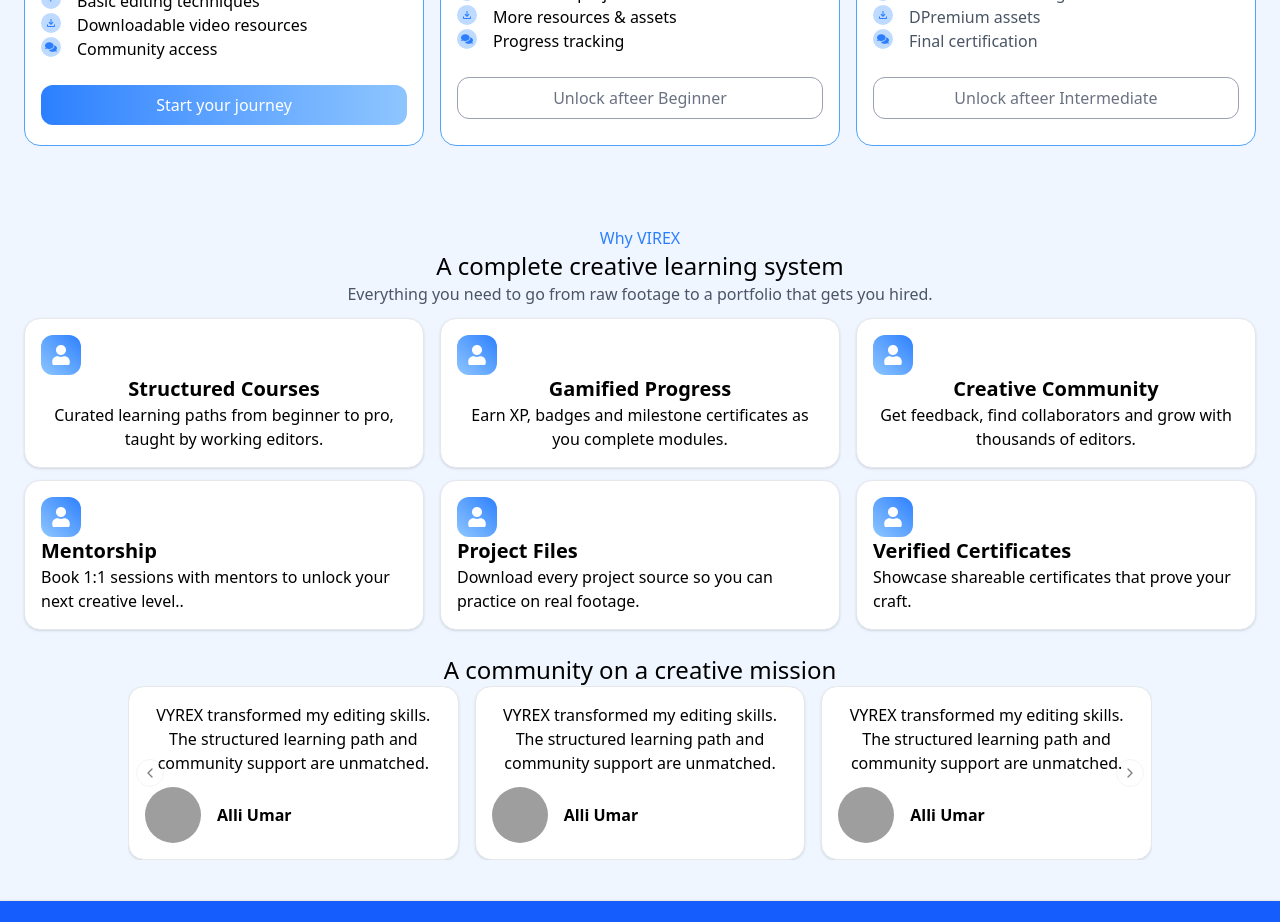
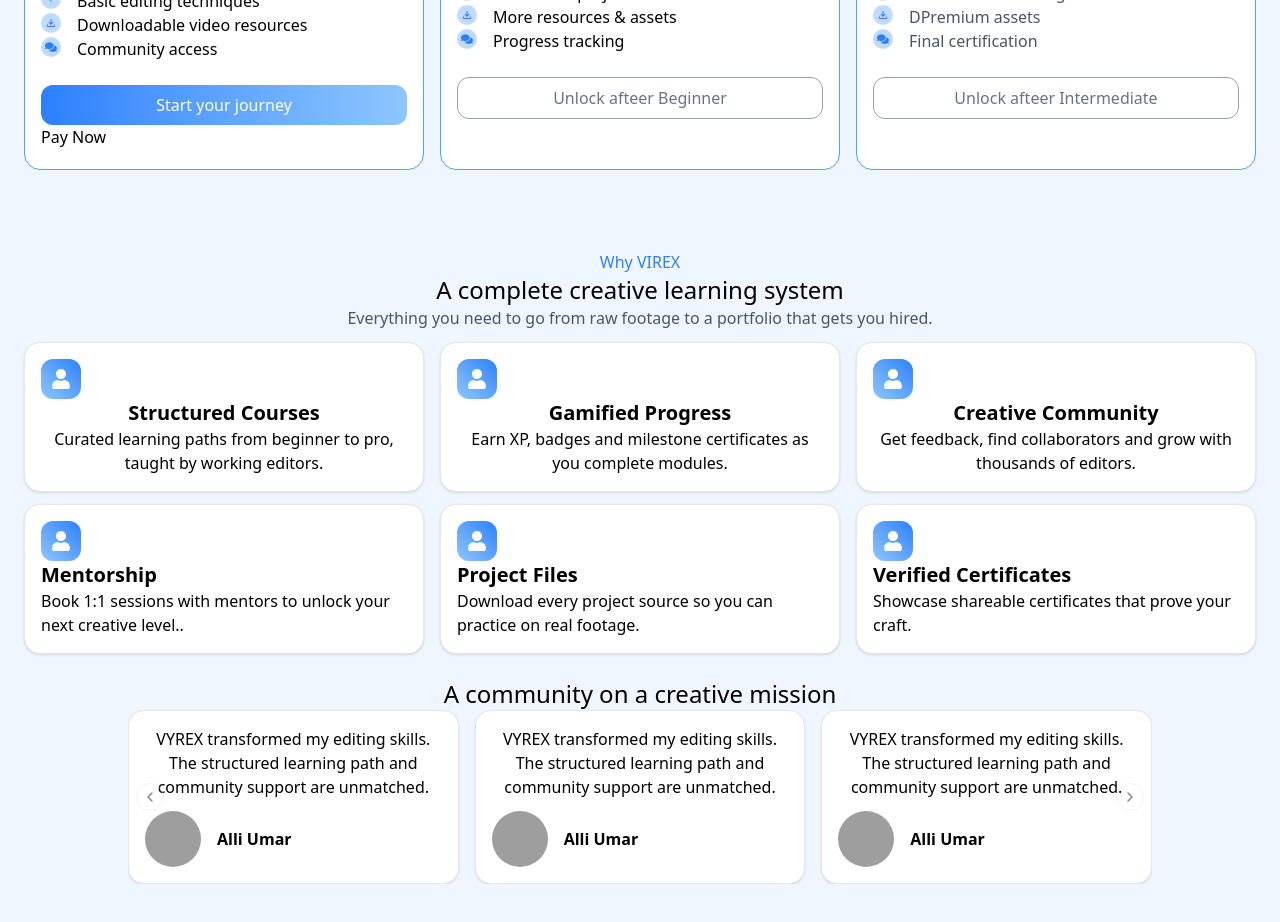
Before and after one commit to ADEDANCE/vyrex, a Next.js app: page / in a window 1280 px wide. Shown: the part 860-1782 px from the top of the page. Built offline with nearby package versions, Linux system fonts and the light colour scheme; grey boxes are pictures that could not be loaded.

Commit message:
test paystack payment button

```diff
--- a/app/sections/Price.tsx
+++ b/app/sections/Price.tsx
@@ -1,3 +1,4 @@
+"use client";
 import { FaComments } from "react-icons/fa";
 import { IoRocketSharp } from "react-icons/io5";
 import {
@@ -8,12 +9,14 @@ import { WiStars } from "react-icons/wi";
 import Button from "../components/Button";
 import { IoIosLock } from "react-icons/io";
 import Aboutcard from "../components/Aboutcard";
+import PayButton from "../components/PayButton";
 
 export default function Price() {
   return (
     <section className=" w-full py-10 px-6 bg-blue-50">
       <div className=" flex flex-col justify-center items-center ">
         <h2 className=" text-black text-2xl">Level up your skill,</h2>
+
         <h2 className=" text-2xl bg-linear-to-l  from-blue-900 to-blue-400 bg-clip-text text-transparent">
           one stage at a time.
         </h2>
@@ -93,6 +96,8 @@ export default function Price() {
                   children="Start your journey"
                   className=" bg-linear-to-r from-blue-500 to-blue-300 rounded-xl mt-6 w-full text-white"
                 />
+
+                <PayButton />
               </div>
             </div>
           </div>
```
